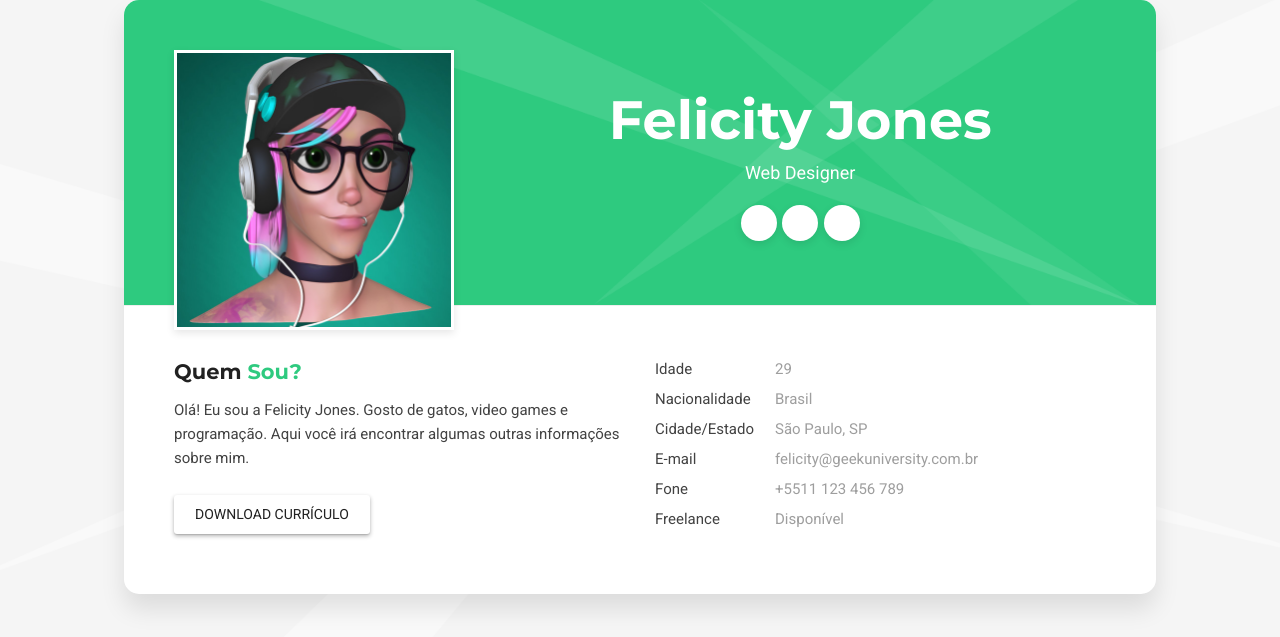
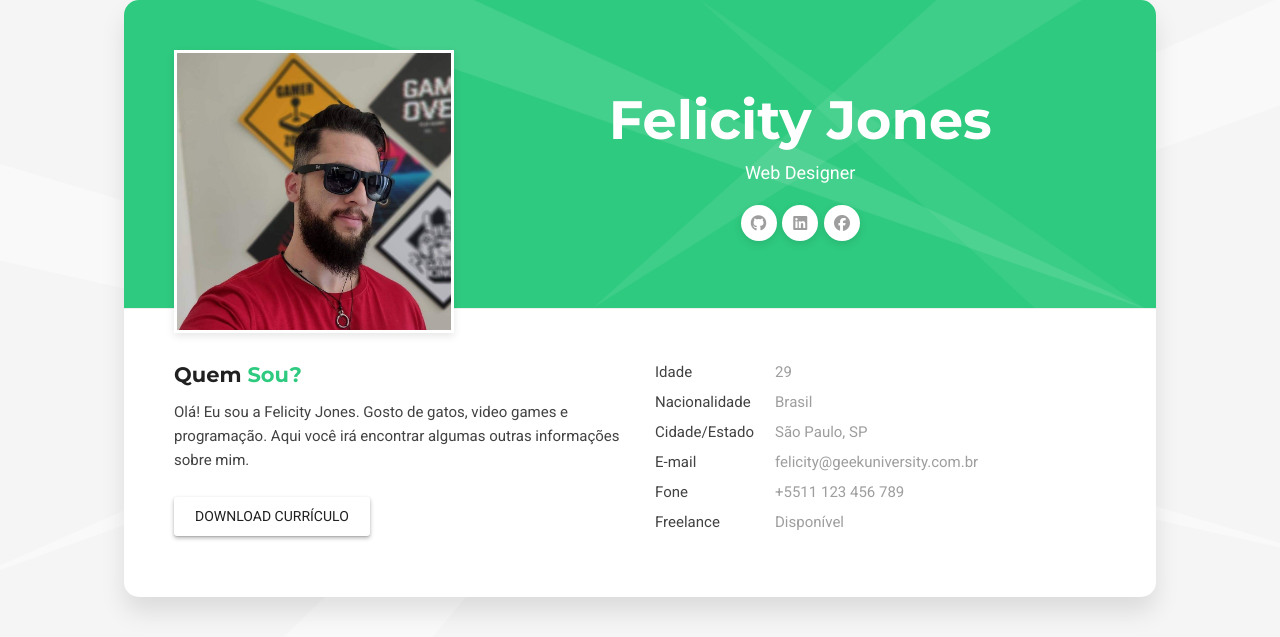
Before and after one commit to romuloptmota/Curriculo-Online, a Django app: page / in a window 1280 px wide. Shown: the part 100-737 px from the top of the page. Run offline with Django 4.2, Linux system fonts and the light colour scheme; some libraries are stand-ins or nearby versions; some web fonts are replaced.

Commit message:
corrigido os links da tela de inicio

```diff
--- a/core/templates/base.html
+++ b/core/templates/base.html
@@ -10,6 +10,7 @@
     <meta name="keywords" content="curriculo, vitae, geek, university, git, github" />
     <link rel="shortcut icon" href="">
 
+    <link rel="stylesheet" href="https://kit.fontawesome.com/8be9755436.css" crossorigin="anonymous">
     <link rel="stylesheet" href="{% static 'css/bootstrap.min.css' %}" type="text/css">
     <link rel="stylesheet" href="{% static 'css/normalize.css' %}" type="text/css">
     <link rel="stylesheet" href="{% static 'css/animate.css' %}" type="text/css">
@@ -27,6 +28,7 @@
   {% endblock %}
   <!-- / body -->
 
+    <script src="https://kit.fontawesome.com/8be9755436.js" crossorigin="anonymous"></script>
     <script type="text/javascript" src="{% static 'js/bootstrap.min.js' %}"></script>
     <script type="text/javascript" src="{% static 'js/pages-switcher.js' %}"></script>
     <script type="text/javascript" src="{% static 'js/imagesloaded.pkgd.min.js' %}"></script>
--- a/core/templates/inicio.html
+++ b/core/templates/inicio.html
@@ -6,7 +6,7 @@
                   <div class="row">
                     <div class="col-sm-4 col-md-4 col-lg-4">
                       <div class="photo">
-                        <img src="{% static 'images/felicity.jpeg' %}" alt="Felicity Jones">
+                        <img src="{% static 'images/pessoal/romuloptmota.jpg' %}" alt="Romulo Mota">
                       </div>
                     </div>
 
@@ -24,9 +24,9 @@
                       </div>
 
                       <div class="social-links">
-                        <a href="#"><i class="fa fa-twitter"></i></a>
-                        <a href="#"><i class="fa fa-facebook"></i></a>
-                        <a href="#"><i class="fa fa-instagram"></i></a>
+                        <a href="#"><i class="fa-brands fa-github"></i></a>
+                        <a href="#"><i class="fa-brands fa-linkedin"></i></a>
+                        <a href="#"><i class="fa-brands fa-facebook"></i></a>
                       </div>
                     </div>
                   </div>
@@ -44,7 +44,7 @@
                         informações sobre mim.</p>
                       </div>
                       <div class="download-resume">
-                        <a href="{% static 'cv/resume.pdf' %}" class="btn btn-secondary" target="_blank">Download Currículo</a>
+                        <a href="{% static 'cv/romuloptmota.pdf' %}" class="btn btn-secondary" target="_blank">Download Currículo</a>
                       </div>
                     </div>
 
```
Also changed, not shown: core/static/images/pessoal/romuloptmota.jpg (added), 1 other file.
